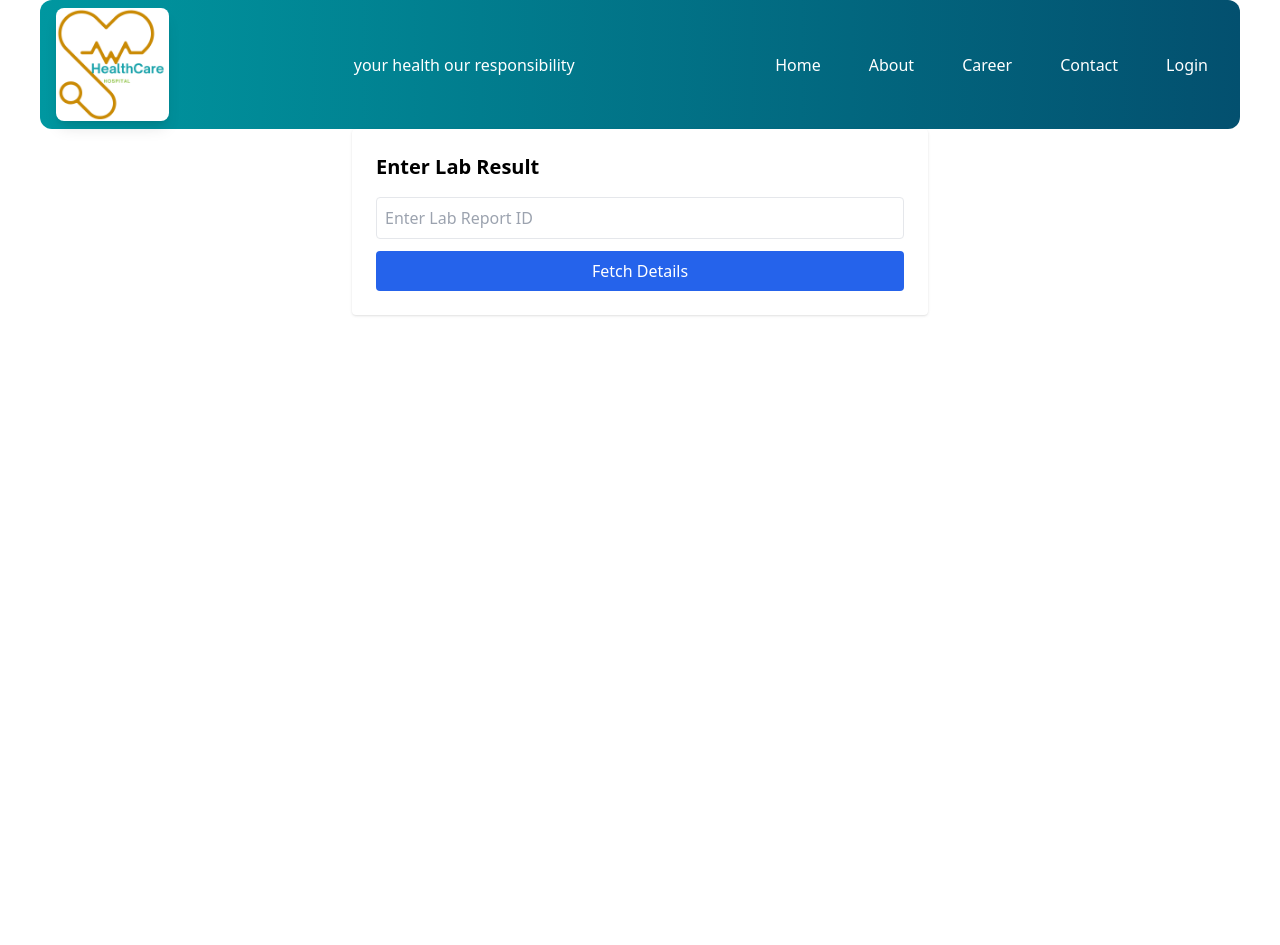
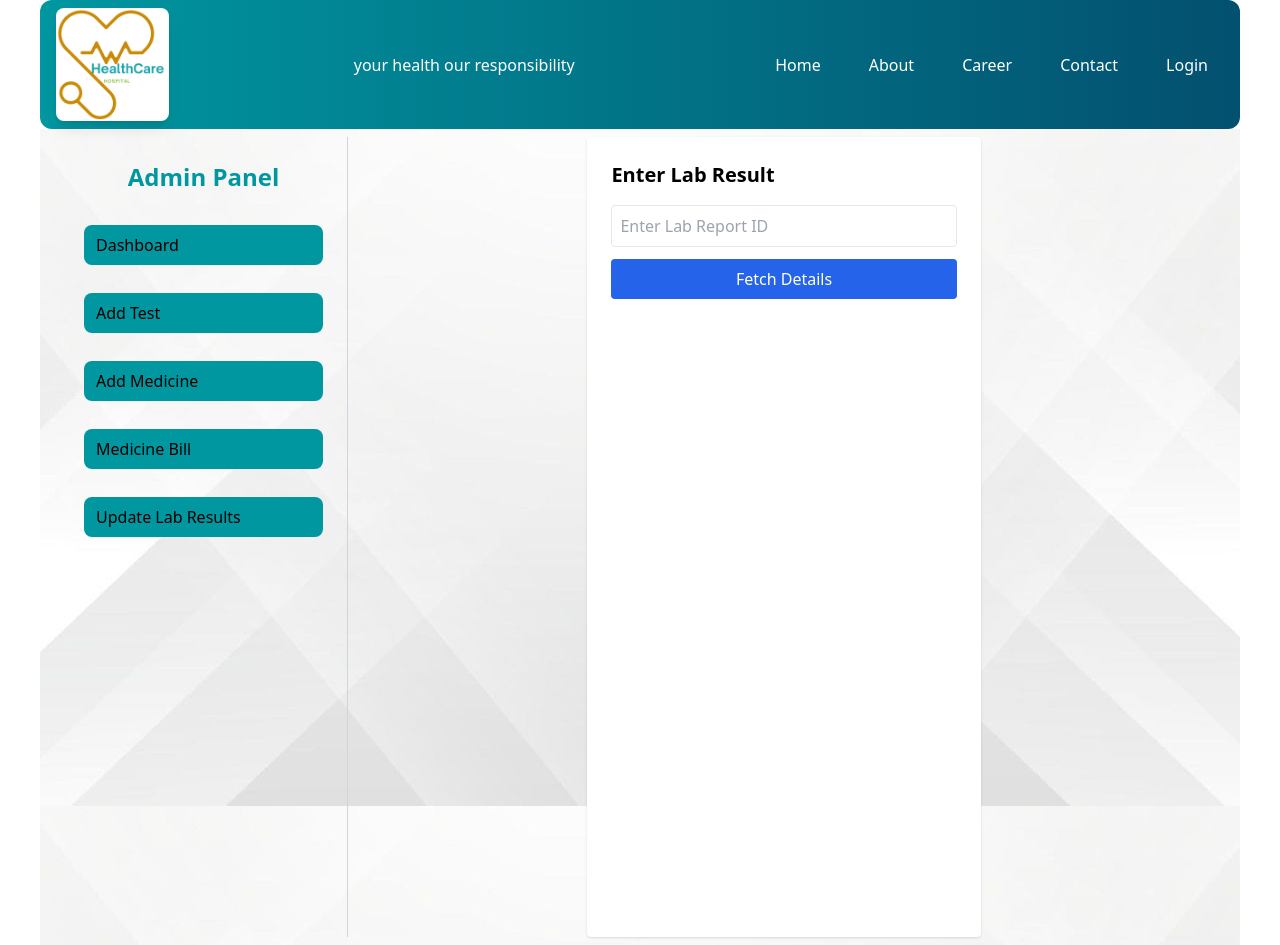
Before and after one commit to ResmiMini/HealthcareSystem, a React (Vite) app in the folder client/: page /Labresult in a window 1280 px wide. Before the commit the page ends 800 px from the top, so only its background shows below. Built offline with nearby package versions, Linux system fonts and the light colour scheme.

Commit message:
review  8 commit

```diff
--- a/client/src/pages/Updatelabresult.jsx
+++ b/client/src/pages/Updatelabresult.jsx
@@ -1,5 +1,6 @@
 import React, { useState } from "react";
 import axios from "axios";
+import Staffsidebar from "../components/Staffsidebar";
 
 export default function Updatelabresult() {
   const [labReportId, setLabReportId] = useState("");
@@ -38,6 +39,8 @@ export default function Updatelabresult() {
   };
 
   return (
+    <div className="flex bg-[url('/src/assets/image/back.jpg')] py-2 px-5 mx-10 ">
+          <Staffsidebar />
     <div className="p-6 max-w-xl mx-auto bg-white rounded shadow">
       <h2 className="text-xl font-bold mb-4">Enter Lab Result</h2>
 
@@ -82,5 +85,6 @@ export default function Updatelabresult() {
         </div>
       )}
     </div>
+    </div>
   );
 }
```
Also changed, not shown: 1 other file (tests, documents, lock files or other folders).
